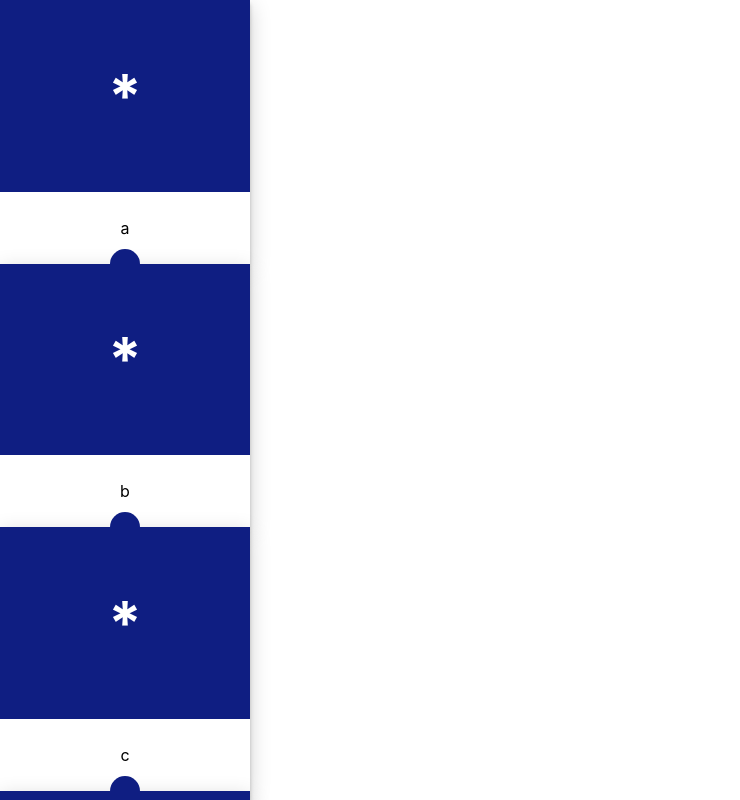
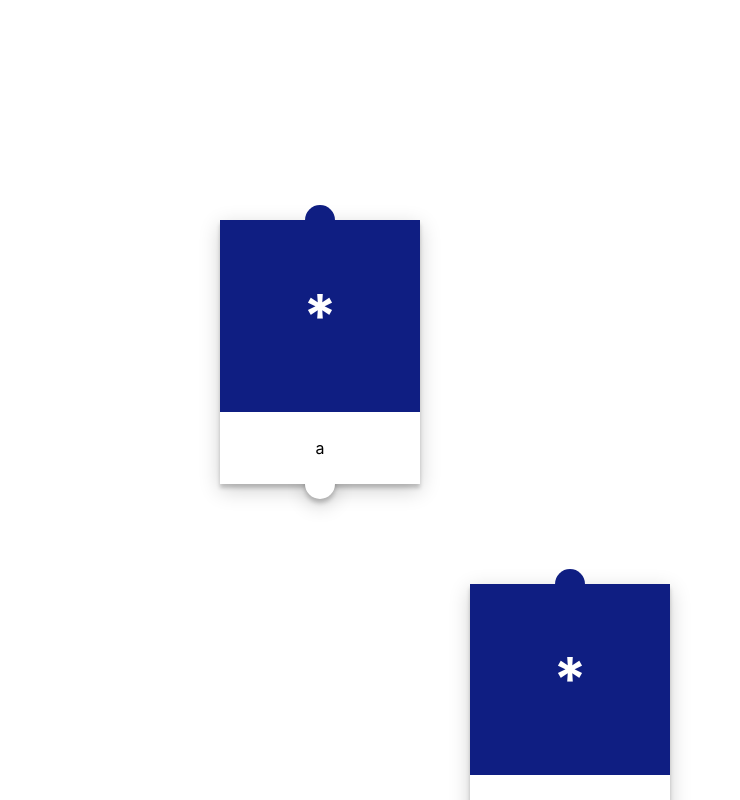
Before and after one commit to bryanl/resource-viewer, a React (Create React App) app: page / in a window 1280 px wide. Shown: the top 800 px of the page, without its empty margins (0-740 px from the left). Built offline with nearby package versions, Linux system fonts and the light colour scheme.

Commit message:
draw nodes staggered

```diff
--- a/src/App.css
+++ b/src/App.css
@@ -1,4 +1,5 @@
 .App {
+  padding: 20px;
 }
 
 .App-logo {
@@ -20,12 +21,3 @@
 .App-link {
   color: #61dafb;
 }
-
-@keyframes App-logo-spin {
-  from {
-    transform: rotate(0deg);
-  }
-  to {
-    transform: rotate(360deg);
-  }
-}
--- a/src/components/dag.tsx
+++ b/src/components/dag.tsx
@@ -10,12 +10,18 @@ export class DAG extends React.Component<DAGProps, {}> {
   render() {
     const drawn: { [key: string]: boolean } = {};
     const nodes = [];
+    const nodeSpacing = 250;
     let childId = 0;
+
+    let xPos = 100;
 
     for (var key in this.props.dag) {
       if (!drawn[key]) {
         childId++;
-        nodes.push(<ResourceNode key={childId} label={key} />);
+        nodes.push(
+          <ResourceNode key={childId} label={key} pos={{ x: xPos, y: 100 }} />
+        );
+        xPos += nodeSpacing;
         drawn[key] = true;
       }
 
@@ -23,7 +29,14 @@ export class DAG extends React.Component<DAGProps, {}> {
         var label = this.props.dag[key][i];
         if (!drawn[label]) {
           childId++;
-          nodes.push(<ResourceNode key={childId} label={label} />);
+          nodes.push(
+            <ResourceNode
+              key={childId}
+              label={label}
+              pos={{ x: xPos, y: 100 }}
+            />
+          );
+          xPos += nodeSpacing;
           drawn[label] = true;
         }
       }
--- a/src/components/node.scss
+++ b/src/components/node.scss
@@ -2,9 +2,10 @@ $card-bg: #0f1e82;
 
 $connector-radius: 15px;
 
+$node-width: 200px;
+
 @mixin connector-bottom {
   bottom: -$connector-radius;
-  // box-shadow: 0 0 0 1px #444d56;
   box-shadow: 0 4px 4px 0 rgba(0, 0, 0, 0.2), 0 6px 20px 0 rgba(0, 0, 0, 0.19);
   @include connector(white);
 }
@@ -36,10 +37,11 @@ $connector-radius: 15px;
 }
 
 div.card {
-  width: 250px;
+  width: $node-width;
   box-shadow: 0 4px 4px 0 rgba(0, 0, 0, 0.2), 0 6px 20px 0 rgba(0, 0, 0, 0.19);
   text-align: center;
   z-index: 10;
+  margin: 100px;
 }
 
 div.header {
--- a/src/components/node.tsx
+++ b/src/components/node.tsx
@@ -3,12 +3,20 @@ import './node.scss';
 import * as React from 'react';
 import Draggable from 'react-draggable';
 
-export interface ResourceNodeProps { label: string};
+export interface NodePosition {
+  x: number;
+  y: number;
+}
+
+export interface ResourceNodeProps {
+  label: string;
+  pos?: NodePosition;
+}
 
 export class ResourceNode extends React.Component<ResourceNodeProps, {}> {
   render() {
     return (
-      <Draggable>
+      <Draggable position={this.props.pos}>
         <div className="card">
           <div className="header">
             <h2>*</h2>
```
